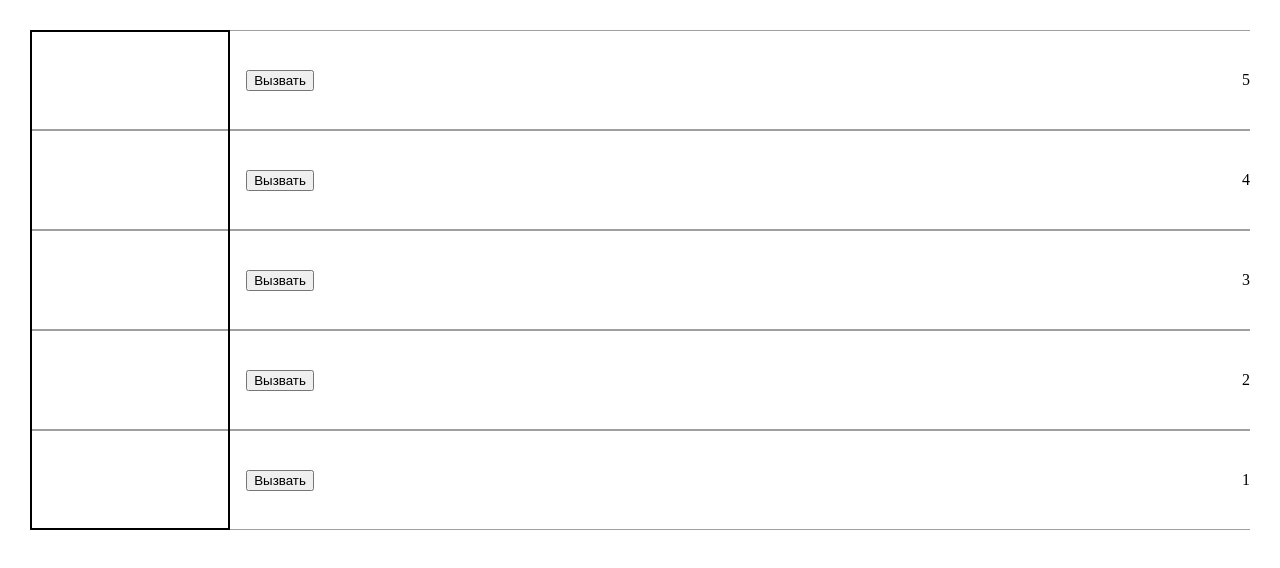
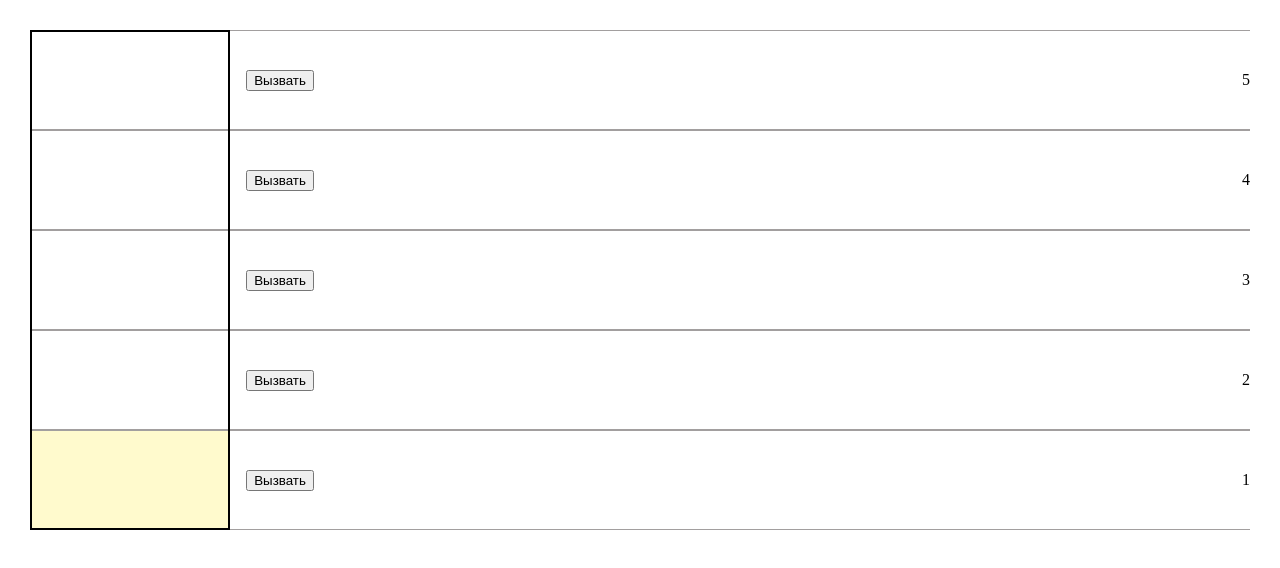
Before and after one commit to EgorChindyasov/elevator_simulator, a Vue app: page / in a window 1280 px wide. Shown: the top 568 px of the page. Built offline with nearby package versions, Linux system fonts and the light colour scheme.

Commit message:
imported Elevator component

```diff
--- a/src/App.vue
+++ b/src/App.vue
@@ -1,6 +1,7 @@
 <template>
     <div class="container">
         <elevator-shaft></elevator-shaft>
+        <elevator></elevator>
         <floor-markup></floor-markup>
     </div>
 </template>
@@ -9,9 +10,10 @@
 import {defineComponent} from 'vue'
 import ElevatorShaft from './components/ElevatorShaft.vue'
 import FloorMarkup from './components/FloorMarkup.vue'
+import Elevator from './components/Elevator.vue'
 
 export default defineComponent({
-    components: {ElevatorShaft, FloorMarkup},
+    components: {ElevatorShaft, FloorMarkup, Elevator},
 })
 </script>
 
```
